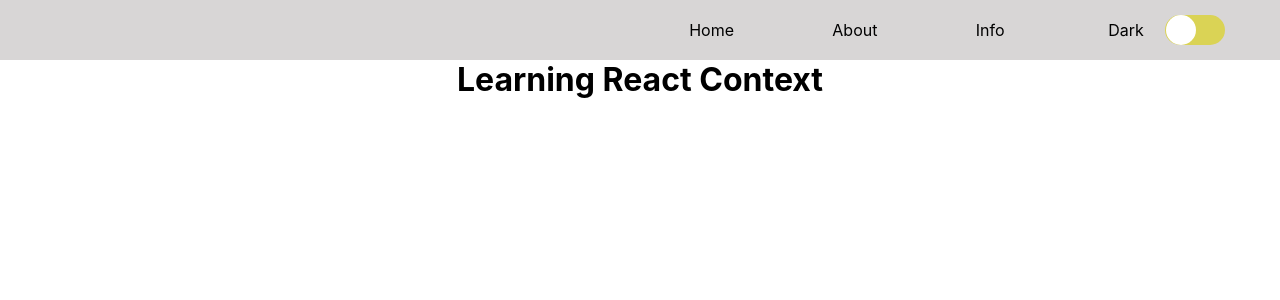
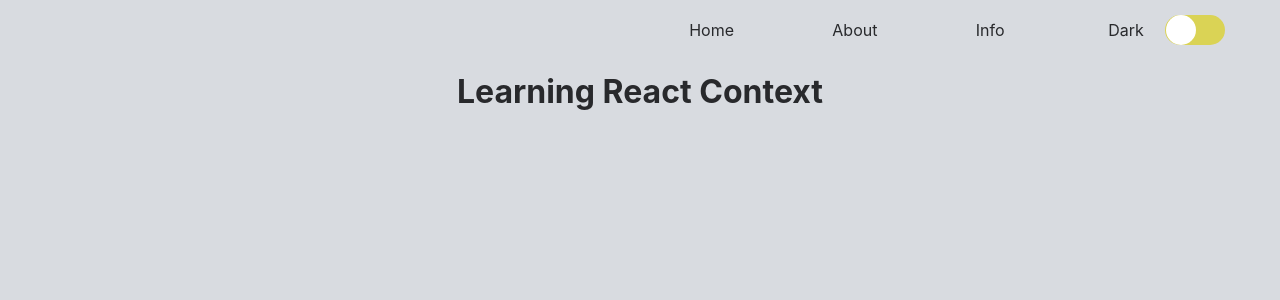
Before and after one commit to lipskij/react-context, a React (Create React App) app: page / in a window 1280 px wide. Shown: the top 300 px of the page. Built offline with nearby package versions, Linux system fonts and the light colour scheme.

Commit message:
Adding classes for different themes

```diff
--- a/src/App.css
+++ b/src/App.css
@@ -10,9 +10,21 @@
   --link: rgb(27, 129, 112);
   --link-hover: rgb(24, 94, 82);
 }
+/* Theme */
+.light {
+  background-color: var(--light);
+  color: var(--dark);
+}
+
+.dark {
+  background-color: var(--dark);
+  color: var(--light);
+}
 
 .App {
   text-align: center;
+  height: 100vh;
+  line-height: 2;
 }
 
 .nav {
@@ -21,7 +33,6 @@
   justify-content: flex-end;
   width: 100%;
   height: 60px;
-  background: rgb(216, 214, 214);
   transition-duration: 0.3s;
 }
 
--- a/src/App.tsx
+++ b/src/App.tsx
@@ -7,7 +7,6 @@ function App() {
   const [theme, toggleTheme] = useState(themes.light);
 
   return (
-    <div className='App'>
     <ThemeContext.Provider
       value={{
         theme,
@@ -16,10 +15,11 @@ function App() {
         },
       }}
     >
+      <div className={theme === themes.light ? "App light" : "App dark"}>
         <Nav />
         <h1>Learning React Context</h1>
+      </div>
     </ThemeContext.Provider>
-    </div>
   );
 }
 
--- a/src/components/Nav.tsx
+++ b/src/components/Nav.tsx
@@ -1,9 +1,12 @@
 import React from "react";
+import { ThemeContext, themes } from "../Contexts/theme-context";
 import Switch from "./Switch";
 
 const Nav: React.FC = () => {
   return (
-    <nav className='nav'>
+    <ThemeContext.Consumer>
+      {({ theme }) => (
+        <nav className={theme === themes.light ? "nav light" : "nav dark"}>
           <ul className='list'>
             <li>Home</li>
             <li>About</li>
@@ -13,6 +16,8 @@ const Nav: React.FC = () => {
             </li>
           </ul>
         </nav>
+      )}
+    </ThemeContext.Consumer>
   );
 };
 
```
Lines whose indentation alone changed are shown as unchanged.
